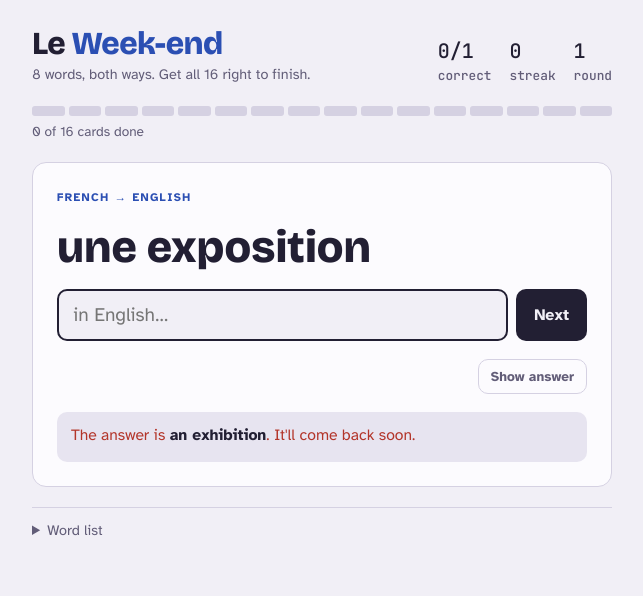
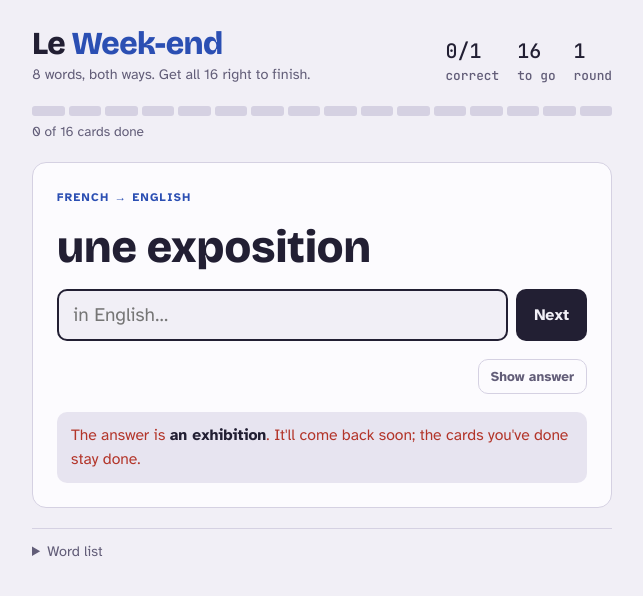
Before and after one commit to khershlok/le-weekend-drill, a plain HTML site: page index.html in a window 1280 px wide. Both pictures are taken after a click on the button "Show answer". Shown: the whole page, without its empty margins (318-961 px from the left). Drawn offline with nearby package versions, Linux system fonts and the light colour scheme.

Commit message:
Show cards left instead of streak; explain that done cards stay done
Co-Authored-By: Claude Opus 5.5 <noreply@anthropic.com>

```diff
--- a/index.html
+++ b/index.html
@@ -86,7 +86,7 @@ td.n { text-align: right; white-space: nowrap; font-family: var(--mono); font-si
     </div>
     <div class="stats">
       <div><b id="sScore">0/0</b>correct</div>
-      <div><b id="sStreak">0</b>streak</div>
+      <div><b id="sLeft">16</b>to go</div>
       <div><b id="sRound">1</b>round</div>
     </div>
   </header>
@@ -114,7 +114,7 @@ td.n { text-align: right; white-space: nowrap; font-family: var(--mono); font-si
       </div>
       <button type="button" class="ghost" id="skip">Show answer</button>
     </div>
-    <div class="feedback idle" id="fb" aria-live="polite">Type your answer and press Enter. A card only counts once you get it right without help; anything you miss comes back.</div>
+    <div class="feedback idle" id="fb" aria-live="polite">Type your answer and press Enter. Every card you get right is done for good. Only the ones you miss come back. Each word comes up twice: French → English and English → French.</div>
   </section>
 
   <section class="card win" id="win" hidden>
@@ -190,7 +190,8 @@ function next() {
   last = cur; cur = pick(); answered = false; gaveUp = false;
   const card = CARDS[cur], [fr, en] = WORDS[card.w];
   $("dir").textContent = card.toFr ? "English → French" : "French → English";
-  $("note").textContent = card.toFr && /^(un|une)/.test(fr) ? "include un / une" : "";
+  const other = st.done[card.toFr ? card.w : card.w + 8];
+  $("note").textContent = [other ? "other way round from one you got" : "", card.toFr && /^(un|une)/.test(fr) ? "include un / une" : ""].filter(Boolean).join(" · ");
   const p = $("prompt"); p.textContent = card.toFr ? en : fr; p.classList.remove("pop"); void p.offsetWidth; p.classList.add("pop");
   $("accents").style.visibility = card.toFr ? "visible" : "hidden";
   const a = $("answer"); a.value = ""; a.className = ""; a.placeholder = card.toFr ? "en français…" : "in English…"; a.focus();
@@ -214,7 +215,8 @@ function check() {
   record(ok);
   answered = true; $("answer").className = ok ? "ok" : "no";
   const left = st.done.filter(d => !d).length;
-  const tail = ok ? (left ? `${left} to go.` : "That's all 16!") : "This one will come back.";
+  const kept = st.done.filter(Boolean).length;
+  const tail = ok ? (left ? `${left} to go.` : "That's all 16!") : `This one will come back. Your ${kept} done card${kept === 1 ? "" : "s"} stay done.`;
   $("fb").className = "feedback " + (ok ? "good" : "bad");
   $("fb").innerHTML = `${msg} <span class="ans">${want}</span><br><small style="color:var(--muted)">${tail} Press Enter to continue.</small>`;
   $("go").textContent = "Next";
@@ -233,7 +235,7 @@ $("skip").onclick = () => {
   const card = CARDS[cur], [fr, en] = WORDS[card.w];
   record(false); answered = true; $("go").textContent = "Next";
   $("fb").className = "feedback bad";
-  $("fb").innerHTML = `The answer is <span class="ans">${card.toFr ? fr.replace(" (m)", "") : en}</span>. It'll come back soon.`;
+  $("fb").innerHTML = `The answer is <span class="ans">${card.toFr ? fr.replace(" (m)", "") : en}</span>. It'll come back soon; the cards you've done stay done.`;
   $("answer").focus();
 };
 document.querySelectorAll("[data-ch]").forEach(b => b.onclick = () => {
@@ -251,7 +253,7 @@ $("reset").onclick = () => {
 
 function render() {
   $("sScore").textContent = `${st.right}/${st.total}`;
-  $("sStreak").textContent = st.streak; $("sRound").textContent = st.round;
+  $("sLeft").textContent = st.done.filter(d => !d).length; $("sRound").textContent = st.round;
   const n = st.done.filter(Boolean).length;
   $("bar").innerHTML = st.done.map(d => `<i class="${d ? "done" : ""}"></i>`).join("");
   $("barLabel").textContent = `${n} of 16 cards done`;
```
